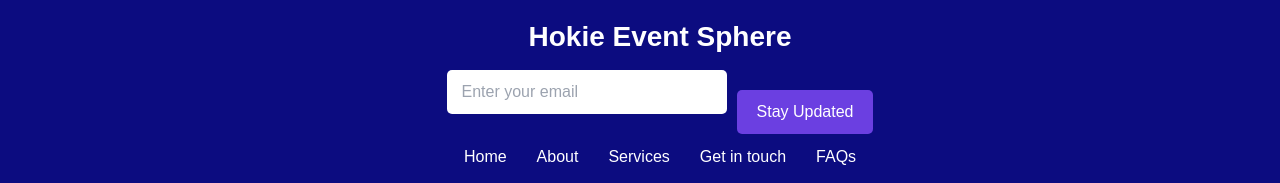
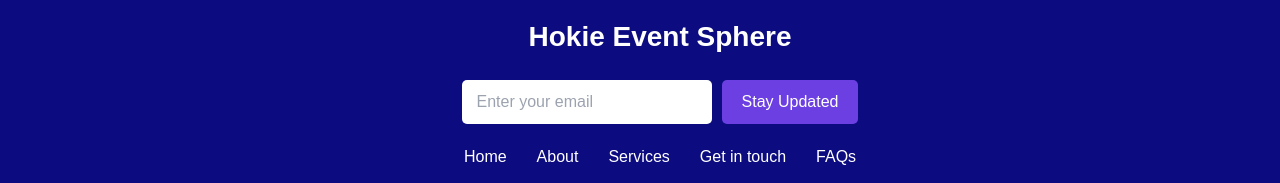
Before and after one commit to manojdintakurti/hokie-event-sphere, a React (Create React App) app in the folder frontend/: page / in a window 1280 px wide. Shown: the part 833-1016 px from the top of the page. Built offline with nearby package versions, Linux system fonts and the light colour scheme; no server answers.

Commit message:
Footer CSS improvements

```diff
--- a/frontend/src/styles/Footer.css
+++ b/frontend/src/styles/Footer.css
@@ -29,21 +29,24 @@
     justify-content: center;
     align-items: center;
     margin: 20px 0;
-    height: 44px; /* Fixed height for the container */
+    gap: 10px; /* Space between input and button */
 }
 
+/* Subscribe input styling */
 .subscribe-input {
-    height: 100%;
+    height: 44px;
     width: 250px;
     padding: 0 15px;
     border: none;
     border-radius: 5px;
     font-size: 16px;
-    margin-right: 10px;
+    box-sizing: border-box; /* Ensures padding doesn’t affect height */
+    margin-bottom: 0px;
 }
 
+/* Subscribe button styling */
 .subscribe-button {
-    height: 100%;
+    height: 44px;
     background-color: #6b3fe1;
     color: white;
     border: none;
@@ -54,7 +57,11 @@
     display: flex;
     align-items: center;
     justify-content: center;
+    box-sizing: border-box;
+    transition: background-color 0.3s ease;
+    margin-top: 0px;
 }
+
 
 .subscribe-button:hover {
     background-color: #5a34c1;
```
